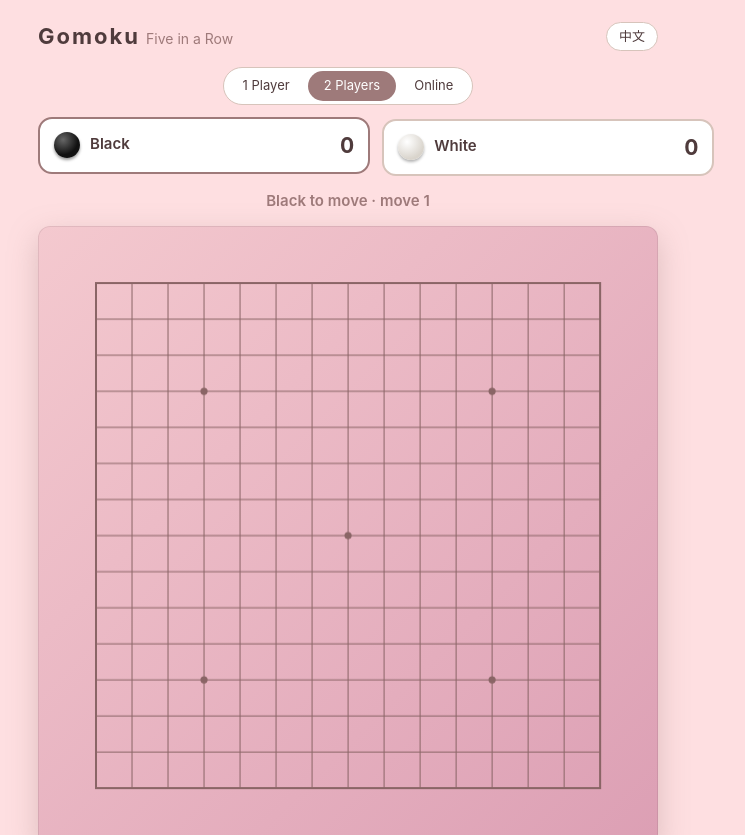
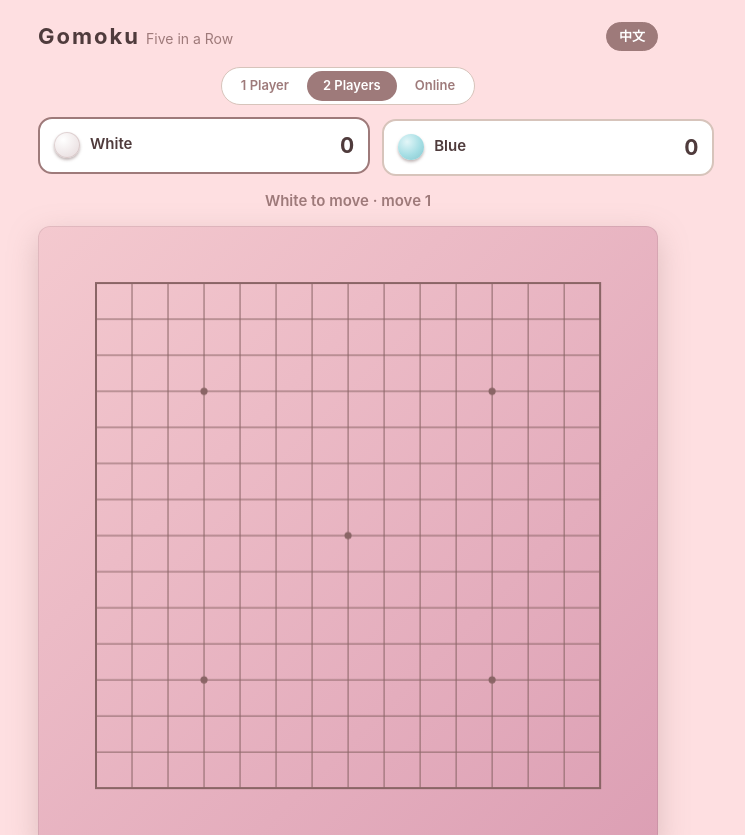
Before and after one commit to eloisehe8-debug/gomoku, a plain HTML site: page index.html in a window 1280 px wide. Shown: the top 835 px of the page, without its empty margins (292-1037 px from the left). Drawn offline with Linux system fonts and the light colour scheme.

Commit message:
Fill buttons with #9E7A7A; use white and #A5DEE4 stones

```diff
--- a/index.html
+++ b/index.html
@@ -8,7 +8,7 @@
   :root {
     /* Nippon colors: 基底 #FEDFE1 #D7C4BB #DC9FB4 · 关键色 #FFFFFF #A5DEE4 #9E7A7A */
     --bg: #FEDFE1; --panel: #FFFFFF; --text: #4f3b3c; --muted: #9E7A7A; --line: #D7C4BB;
-    --wood: #F4C9CF; --wood-dark: #DC9FB4; --grid: #8a6566; --accent: #9E7A7A; --key: #A5DEE4;
+    --wood: #F4C9CF; --wood-dark: #DC9FB4; --grid: #8a6566; --accent: #9E7A7A; --accent-dark: #876464; --key: #A5DEE4;
     --shade: rgba(158, 122, 122, .35);
   }
   @media (prefers-color-scheme: dark) {
@@ -30,8 +30,9 @@
 
   .modes { width: min(100%, 620px); display: flex; flex-wrap: wrap; gap: 10px; justify-content: center; margin-bottom: 14px; }
   .seg { display: inline-flex; gap: 2px; padding: 3px; border: 1px solid var(--line); border-radius: 999px; background: var(--panel); }
-  .seg button { border: 0; padding: 5px 16px; font-size: 13px; border-radius: 999px; background: transparent; }
-  .seg button[aria-pressed="true"] { background: var(--accent); color: #fff; }
+  .seg button { border: 0; padding: 5px 16px; font-size: 13px; border-radius: 999px; background: transparent; color: var(--accent); }
+  .seg button:hover:not(:disabled) { background: var(--bg); }
+  .seg button[aria-pressed="true"], .seg button[aria-pressed="true"]:hover { background: var(--accent); color: #fff; }
   .seg button:focus-visible, button:focus-visible { outline: 2px solid var(--accent); outline-offset: 2px; }
   .player input[readonly] { cursor: default; }
   .online { width: min(100%, 620px); margin-bottom: 14px; padding: 12px 14px; background: var(--panel); border: 1px solid var(--line); border-radius: 14px; display: flex; flex-direction: column; gap: 10px; }
@@ -56,8 +57,8 @@
   }
   .player input:focus { border-bottom-color: var(--muted); }
   .player .score { font-size: 22px; font-weight: 700; font-variant-numeric: tabular-nums; }
-  .stone.black { background: radial-gradient(circle at 35% 30%, #666, #111 60%); box-shadow: 0 2px 3px rgba(0,0,0,.4); }
-  .stone.white { background: radial-gradient(circle at 35% 30%, #fff, #d9d4cc 70%); box-shadow: 0 2px 3px rgba(0,0,0,.3); }
+  .stone.p1 { background: radial-gradient(circle at 35% 30%, #fff, #ece3e4 70%); box-shadow: 0 2px 3px rgba(80,50,50,.35), inset 0 0 0 1px rgba(158,122,122,.25); }
+  .stone.p2 { background: radial-gradient(circle at 35% 30%, #e3f6f8, #A5DEE4 55%, #86c6ce); box-shadow: 0 2px 3px rgba(80,50,50,.35); }
 
   .status { height: 26px; margin-bottom: 10px; font-weight: 600; color: var(--muted); text-align: center; }
   .status.win { color: var(--accent); font-size: 17px; }
@@ -73,9 +74,9 @@
   .controls { display: flex; flex-wrap: wrap; gap: 10px; justify-content: center; margin-top: 16px; }
   button {
     font: inherit; padding: 8px 18px; border-radius: 10px; cursor: pointer;
-    border: 1px solid var(--line); background: var(--panel); color: var(--text);
+    border: 1px solid var(--accent); background: var(--accent); color: #fff; font-weight: 600;
   }
-  button:hover:not(:disabled) { border-color: var(--accent); }
+  button:hover:not(:disabled) { background: var(--accent-dark); border-color: var(--accent-dark); }
   button:disabled { opacity: .45; cursor: default; }
   button.primary { background: var(--accent); border-color: var(--accent); color: #fff; font-weight: 600; }
   .info { margin-top: 14px; color: var(--muted); font-size: 13px; text-align: center; max-width: 520px; }
@@ -137,12 +138,12 @@
 
   <div class="players">
     <div class="player" id="p1">
-      <div class="stone black"></div>
+      <div class="stone p1"></div>
       <input id="name1" maxlength="10">
       <div class="score" id="score1">0</div>
     </div>
     <div class="player" id="p2">
-      <div class="stone white"></div>
+      <div class="stone p2"></div>
       <input id="name2" maxlength="10">
       <div class="score" id="score2">0</div>
     </div>
@@ -177,11 +178,11 @@ const $ = (id) => document.getElementById(id);
 
 const I18N = {
   en: {
-    title: "Gomoku", subtitle: "Five in a Row", black: "Black", white: "White", you: "You", bot: "Bot",
+    title: "Gomoku", subtitle: "Five in a Row", black: "White", white: "Blue", you: "You", bot: "Bot",
     onePlayer: "1 Player", twoPlayers: "2 Players", easy: "Easy", medium: "Medium", hard: "Hard",
     undo: "Undo", restart: "Restart", resetScore: "Reset score", again: "Play again", toggle: "中文",
     info2: "Take turns placing stones on the intersections. The first to get five in a row horizontally, vertically or diagonally wins. The loser moves first next game. Click a name to edit it.",
-    info1: "You play black against the bot. Get five in a row horizontally, vertically or diagonally to win. The loser moves first next game. Undo takes back your last move and the bot's reply.",
+    info1: "You play white against the bot. Get five in a row horizontally, vertically or diagonally to win. The loser moves first next game. Undo takes back your last move and the bot's reply.",
     nameLabel: (n) => `${n} player name`,
     turn: (n, k) => `${n} to move · move ${k}`,
     yourTurn: (k) => `Your move · move ${k}`, botTurn: "Bot is thinking…",
@@ -190,21 +191,21 @@ const I18N = {
     winSubBot: (k, a, b, youFirst) => `${k} moves · score ${a} : ${b} · ${youFirst ? "you move" : "the bot moves"} first next game`,
     draw: "Draw", drawSub: "The board is full. Nobody wins.",
     online: "Online", createRoom: "Create a room", or: "or", joinRoom: "Join", codePh: "Room code",
-    lobbyHint: "Create a room and send the link to a friend on another computer. You play black, they play white.",
+    lobbyHint: "Create a room and send the link to a friend on another computer. You play white, they play blue.",
     roomLine: (code, color, st) => `Room ${code} · you are ${color} · ${st === "on" ? "friend connected" : st === "find" ? "connecting…" : "waiting for your friend to open the link"}`,
-    copy: "Copy link", copied: "Copied", leave: "Leave", friend: "Friend", blackWord: "black", whiteWord: "white",
+    copy: "Copy link", copied: "Copied", leave: "Leave", friend: "Friend", blackWord: "white", whiteWord: "blue",
     waitFriend: "Waiting for your friend to join", theirTurn: (n, k) => `Waiting for ${n} · move ${k}`,
     winSubOnline: (k, a, b, f) => `${k} moves · score ${a} : ${b} · ${f} moves first next game`,
-    info3: "Each player uses their own device. The room creator plays black, the friend who opens the link plays white. Undo is off in online games.",
+    info3: "Each player uses their own device. The room creator plays white, the friend who opens the link plays blue. Undo is off in online games.",
     badCode: "Enter the 6-character room code your friend sent you.",
     connectErr: "Couldn't reach the connection server. Check your internet connection and try again.",
   },
   zh: {
-    title: "五子棋", subtitle: "Gomoku", black: "黑方", white: "白方", you: "你", bot: "电脑",
+    title: "五子棋", subtitle: "Gomoku", black: "白方", white: "蓝方", you: "你", bot: "电脑",
     onePlayer: "单人", twoPlayers: "双人", easy: "简单", medium: "中等", hard: "困难",
     undo: "悔棋", restart: "重新开始", resetScore: "清空比分", again: "再来一局", toggle: "EN",
     info2: "两人轮流在交叉点落子，先在横、竖或斜线上连成五子者获胜。每局结束后由输的一方先手。点击名字可以修改。",
-    info1: "你执黑与电脑对弈，先在横、竖或斜线上连成五子者获胜。每局结束后由输的一方先手。悔棋会同时撤回你和电脑的上一步。",
+    info1: "你执白与电脑对弈，先在横、竖或斜线上连成五子者获胜。每局结束后由输的一方先手。悔棋会同时撤回你和电脑的上一步。",
     nameLabel: (n) => `${n}名字`,
     turn: (n, k) => `轮到 ${n} 落子 · 第 ${k} 手`,
     yourTurn: (k) => `轮到你落子 · 第 ${k} 手`, botTurn: "电脑思考中…",
@@ -213,12 +214,12 @@ const I18N = {
     winSubBot: (k, a, b, youFirst) => `共 ${k} 手 · 比分 ${a} : ${b} · 下局${youFirst ? "你" : "电脑"}先手`,
     draw: "平局", drawSub: "棋盘下满了，不分胜负",
     online: "联机", createRoom: "创建房间", or: "或", joinRoom: "加入", codePh: "房间号",
-    lobbyHint: "创建房间后把链接发给另一台电脑上的朋友。你执黑，朋友执白。",
+    lobbyHint: "创建房间后把链接发给另一台电脑上的朋友。你执白，朋友执蓝。",
     roomLine: (code, color, st) => `房间 ${code} · 你执${color} · ${st === "on" ? "朋友已连接" : st === "find" ? "正在连接…" : "等待朋友打开链接"}`,
-    copy: "复制链接", copied: "已复制", leave: "离开", friend: "朋友", blackWord: "黑", whiteWord: "白",
+    copy: "复制链接", copied: "已复制", leave: "离开", friend: "朋友", blackWord: "白", whiteWord: "蓝",
     waitFriend: "等待朋友加入", theirTurn: (n, k) => `等待 ${n} 落子 · 第 ${k} 手`,
     winSubOnline: (k, a, b, f) => `共 ${k} 手 · 比分 ${a} : ${b} · 下局 ${f} 先手`,
-    info3: "两人各用自己的设备。创建房间的人执黑，打开链接的朋友执白。联机对局不能悔棋。",
+    info3: "两人各用自己的设备。创建房间的人执白，打开链接的朋友执蓝。联机对局不能悔棋。",
     badCode: "请输入朋友发给你的 6 位房间号。",
     connectErr: "连不上联机服务器，请检查网络后再试。",
   },
@@ -237,7 +238,7 @@ const vsBot = () => mode === "1p";
 const isOnline = () => mode === "online";
 const scoresKey = () => isOnline() ? "gomoku-scores-online-" + (net.room || "") : vsBot() ? "gomoku-scores-bot-" + diff : "gomoku-scores";
 
-// 联机：通过公共 MQTT 服务器（加密 WebSocket）中转。房主执黑，朋友执白
+// 联机：通过公共 MQTT 服务器（加密 WebSocket）中转。房主执白（玩家 1），朋友执蓝（玩家 2）
 const MQTT_JS = "https://cdn.jsdelivr.net/npm/mqtt@5.10.1/dist/mqtt.min.js";
 const BROKERS = ["wss://broker.hivemq.com:8884/mqtt", "wss://broker.emqx.io:8084/mqtt"];
 const topicFor = (code) => "gomoku-eh8/room/" + code;
@@ -245,7 +246,7 @@ const net = { room: null, color: 0, client: null, id: "", peerId: null, lastSeen
 net.myName = load("gomoku-online-name", "");
 
 // 默认名字（任何语言里的 黑方/白方/你/电脑）不存，切语言时跟着换
-const DEFAULTS = new Set(Object.values(I18N).flatMap((d) => [d.black, d.white, d.you, d.bot, d.friend]));
+const DEFAULTS = new Set([...Object.values(I18N).flatMap((d) => [d.black, d.white, d.you, d.bot, d.friend]), "Black", "黑方"]);
 const isDefaultName = (v) => !v.trim() || DEFAULTS.has(v.trim());
 
 let board, moves, current, winner, winLine, hover, first = 1, botTimer = null;
@@ -293,7 +294,7 @@ function renderChrome() {
   if ($("overlay").classList.contains("show")) showWin();
 }
 
-// 玩家 1 永远执黑、玩家 2 永远执白；谁先手由 first 决定（输家下局先手）
+// 玩家 1 永远执白、玩家 2 永远执蓝；谁先手由 first 决定（输家下局先手）
 function newGame() {
   clearTimeout(botTimer); botTimer = null;
   board = Array.from({ length: N }, () => Array(N).fill(0));
@@ -339,13 +340,13 @@ function draw() {
   if (hover && canMove() && !board[hover.y][hover.x]) stone(hover.x, hover.y, current, 0.4);
   const last = moves[moves.length - 1];
   if (last && !winLine) {
-    ctx.fillStyle = css("--key"); ctx.strokeStyle = css("--accent"); ctx.lineWidth = Math.max(1.5, cell * 0.04);
-    ctx.beginPath(); ctx.arc(pos(last.x), pos(last.y), cell * 0.13, 0, Math.PI * 2); ctx.fill(); ctx.stroke();
+    ctx.fillStyle = css("--accent");
+    ctx.beginPath(); ctx.arc(pos(last.x), pos(last.y), cell * 0.12, 0, Math.PI * 2); ctx.fill();
   }
   if (winLine) {
     const a = winLine[0], b = winLine[winLine.length - 1];
     ctx.lineCap = "round";
-    for (const [color, w] of [[css("--accent"), 0.2], [css("--key"), 0.12]]) {
+    for (const [color, w] of [["#ffffff", 0.2], [css("--accent"), 0.12]]) {
       ctx.strokeStyle = color; ctx.lineWidth = cell * w;
       ctx.beginPath(); ctx.moveTo(pos(a.x), pos(a.y)); ctx.lineTo(pos(b.x), pos(b.y)); ctx.stroke();
     }
@@ -355,10 +356,10 @@ function draw() {
 function stone(x, y, who, alpha) {
   const cx = pos(x), cy = pos(y), r = cell * 0.44;
   ctx.save(); ctx.globalAlpha = alpha;
-  if (alpha === 1) { ctx.shadowColor = "rgba(0,0,0,.35)"; ctx.shadowBlur = cell * 0.12; ctx.shadowOffsetY = cell * 0.06; }
+  if (alpha === 1) { ctx.shadowColor = "rgba(80,50,50,.4)"; ctx.shadowBlur = cell * 0.12; ctx.shadowOffsetY = cell * 0.06; }
   const g = ctx.createRadialGradient(cx - r * 0.35, cy - r * 0.4, r * 0.1, cx, cy, r);
-  if (who === 1) { g.addColorStop(0, "#6a6a6a"); g.addColorStop(1, "#0d0d0d"); }
-  else { g.addColorStop(0, "#ffffff"); g.addColorStop(1, "#cfc9bf"); }
+  if (who === 1) { g.addColorStop(0, "#ffffff"); g.addColorStop(1, "#e6dbdc"); }        // 白
+  else { g.addColorStop(0, "#e3f6f8"); g.addColorStop(0.55, "#A5DEE4"); g.addColorStop(1, "#80c2cb"); }  // #A5DEE4
   ctx.fillStyle = g;
   ctx.beginPath(); ctx.arc(cx, cy, r, 0, Math.PI * 2); ctx.fill();
   ctx.restore();
@@ -535,7 +536,7 @@ function winText() {
 
 function showWin() {
   if (winner > 0) {
-    $("winStone").className = "stone " + (winner === 1 ? "black" : "white");
+    $("winStone").className = "stone " + (winner === 1 ? "p1" : "p2");
     $("winStone").hidden = false;
     $("winText").textContent = winText();
     $("winSub").textContent = isOnline() ? t.winSubOnline(moves.length, scores[1], scores[2], name(first))
```
Also changed, not shown: 1 other file.
